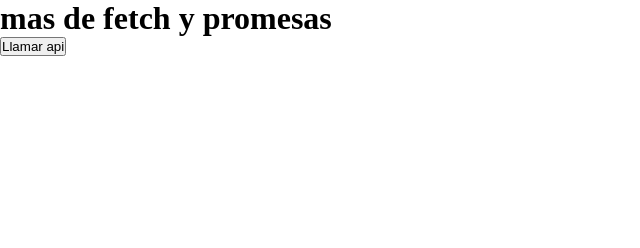
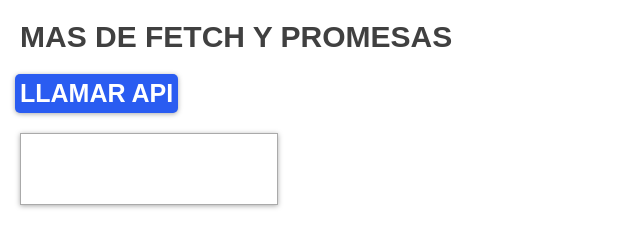
Before and after one commit to georgezen/master_js, a plain HTML site: page promesas-y-asincronia/ejemplo1/index.html in a window 1280 px wide. Shown: the whole page, without its empty margins (0-640 px from the left). Drawn offline with Linux system fonts and the light colour scheme.

Commit message:
estilos ejemplo 1 fetch

```diff
--- a/promesas-y-asincronia/ejemplo1/css/style.css
+++ b/promesas-y-asincronia/ejemplo1/css/style.css
@@ -1,4 +1,39 @@
 *{
     padding: 0px;
     margin: 0px;
+    font-family: Arial, Helvetica, sans-serif;
 }
+
+.title{
+    display: block;
+    font-size: 30px;
+    text-transform: uppercase;
+    color: rgba(0, 0, 0, 0.75);
+    margin: 20px;
+}
+
+#api{
+    font-size: 25px;
+    text-transform: uppercase;
+    color: #fff;
+    border: none;
+    border-radius: 5px;
+    box-shadow: 0px 1px 5px #aaa;
+    background-color: rgb(42, 92, 241);
+    padding: 5px;
+    margin-left: 15px;
+    font-weight: bold;
+    transition: all 200ms;
+}
+
+#api:hover{
+    background-color: rgb(22, 0, 163);
+}
+
+.resultado{
+    width: 20%;
+    min-height: 70px;
+    border: 1px solid #aaa;
+    box-shadow: 0px 1px 5px #aaa;
+    margin: 20px;
+}
--- a/promesas-y-asincronia/ejemplo1/index.html
+++ b/promesas-y-asincronia/ejemplo1/index.html
@@ -7,7 +7,7 @@
     <link rel="stylesheet" href="css/style.css">
 </head>
 <body>
-    <h1>mas de fetch y promesas</h1>
+    <h1 class="title">mas de fetch y promesas</h1>
     <input type="button" id="api" value="Llamar api">
     <div class="resultado">
 
```
